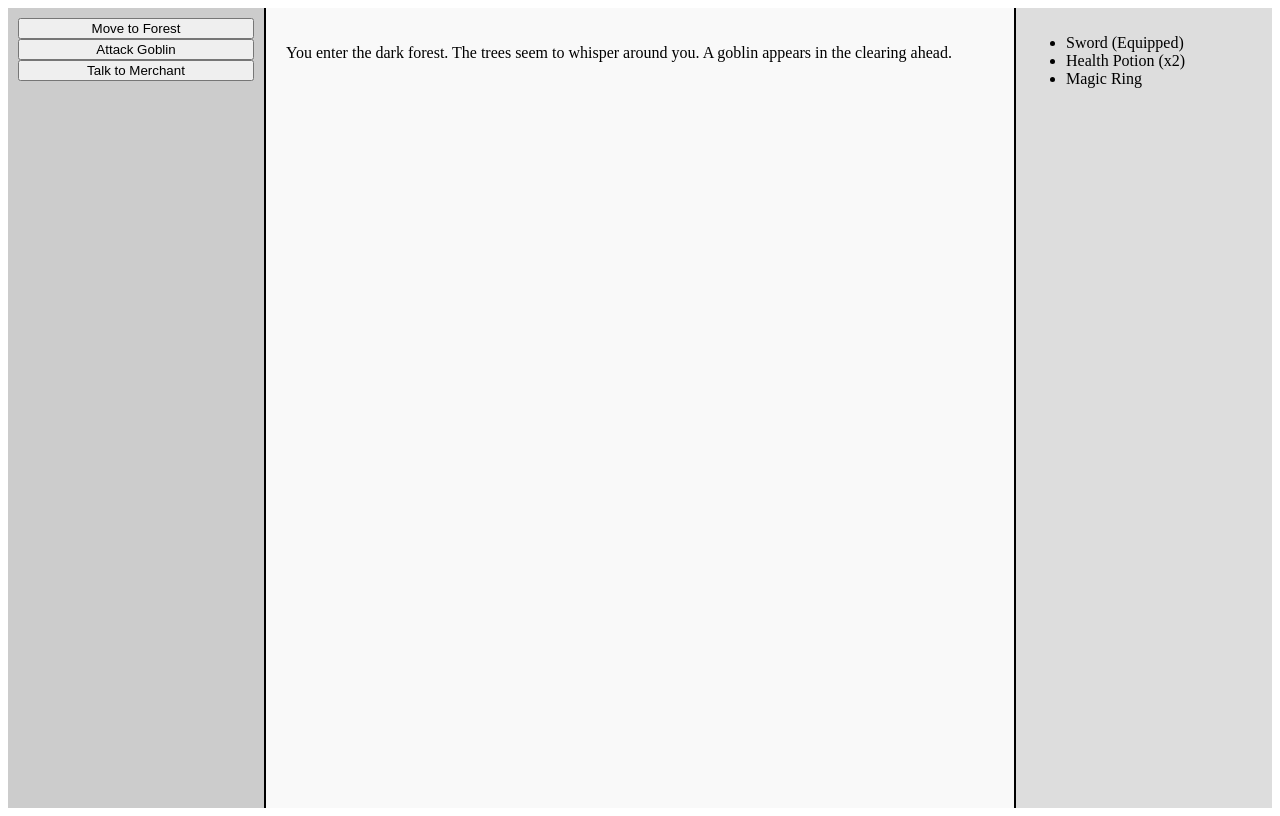
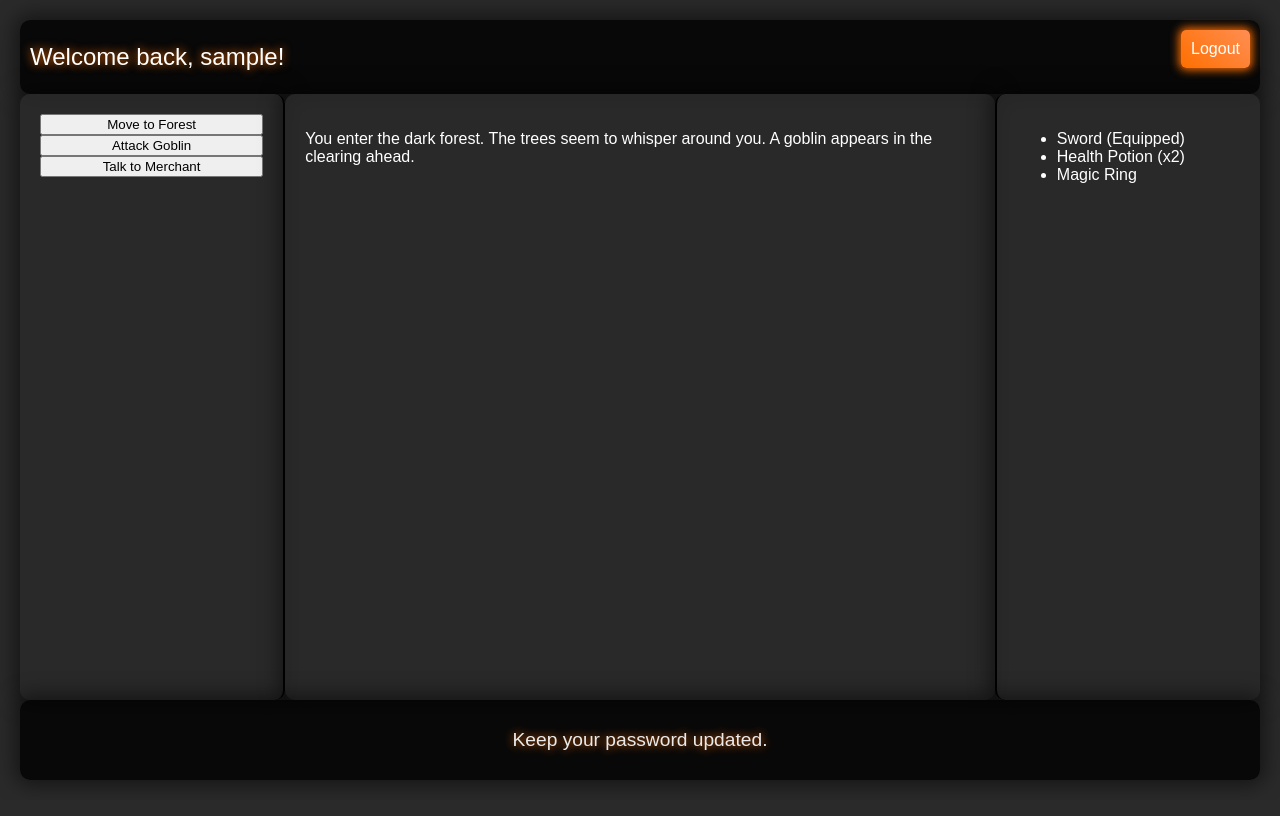
Before and after one commit to mongsun123/FYP, a PHP site: page / in a window 1280 px wide. After the commit the page ends 783 px from the top, so only its background shows below. Run offline with PHP 8.4, Linux system fonts and the light colour scheme; the visitor is signed in with stand-in values (Sample User, id 1).

Commit message:
updated index

```diff
--- a/index.php
+++ b/index.php
@@ -1,13 +1,97 @@
+<?php
+session_start();
+
+// Set session timeout duration (in seconds)
+$timeout_duration = 600; // 10 minutes
+
+// Check if the "last_activity" session variable is set
+if (isset($_SESSION['last_activity'])) {
+    // Calculate the session's lifetime
+    $elapsed_time = time() - $_SESSION['last_activity'];
+
+    // If the elapsed time exceeds the timeout duration, destroy the session and redirect to login
+    if ($elapsed_time > $timeout_duration) {
+        session_unset();
+        session_destroy();
+        header("Location: login.php?timeout=true");
+        exit();
+    }
+}
+
+// Update "last_activity" to the current time
+$_SESSION['last_activity'] = time();
+
+// Check if the user is logged in
+if (!isset($_SESSION['username'])) {
+    // Redirect to login page if not logged in
+    header("Location: login.php");
+    exit();
+}
+?>
+
 <style>
+    body, html {
+        margin: 0;
+        padding: 0;
+        height: 100%;
+        font-family: 'Exo', sans-serif;
+        color: #fff;
+        background-color: #2a2a2a; /* Dark background color */
+    }
+
     .ui-container {
         display: flex;
+        flex-direction: column;
+        justify-content: space-between;
         height: 100vh; /* Full height */
+        padding: 20px;
+        box-sizing: border-box;
+    }
+
+    .top-section, .bottom-section {
+        background: rgba(0, 0, 0, 0.8); /* Semi-transparent background with color */
+        padding: 10px;
+        border-radius: 10px;
+        text-align: center;
+        box-shadow: 0px 0px 20px 5px rgba(0,0,0,0.5);
+    }
+
+    .top-section {
+        display: flex;
+        justify-content: space-between;
+        align-items: center;
+    }
+
+    .welcome-message {
+        font-size: 1.5em;
+        text-shadow: 0px 0px 10px #ff6f00;
+    }
+
+    .logout-button {
+        padding: 10px;
+        font-size: 1em;
+        border: none;
+        border-radius: 5px;
+        background: linear-gradient(45deg, #ff6f00, #ff8e53);
+        color: #fff;
+        cursor: pointer;
+        transition: 0.3s;
+        box-shadow: 0px 0px 10px 2px #ff6f00;
+    }
+
+    .logout-button:hover {
+        box-shadow: 0px 0px 20px 5px #ff8e53;
+    }
+
+    .choice-layer, .content-layer, .inventory-layer {
+        padding: 20px;
+        border-radius: 10px;
+        background: rgba(42, 42, 42, 0.8);
+        box-shadow: 0px 0px 20px 5px rgba(0,0,0,0.5);
     }
 
     .choice-layer {
         width: 20%; /* Adjust as needed */
-        background-color: #ccc;
-        padding: 10px;
         border-right: 2px solid #000;
         display: flex;
         flex-direction: column;
@@ -15,22 +99,37 @@
 
     .content-layer {
         width: 60%; /* Adjust as needed */
-        background-color: #f9f9f9;
-        padding: 20px;
         overflow-y: auto;
     }
 
     .inventory-layer {
         width: 20%; /* Adjust as needed */
-        background-color: #ddd;
-        padding: 10px;
         border-left: 2px solid #000;
         display: flex;
         flex-direction: column;
     }
+
+    .advice-text {
+        font-size: 1.2em;
+        text-shadow: 0px 0px 10px #ff6f00;
+        animation: fade 1s ease-in-out infinite;
+    }
+
+    @keyframes fade {
+        0%, 100% { opacity: 0; }
+        50% { opacity: 1; }
+    }
 </style>
 
 <div class="ui-container">
+    <div class="top-section">
+        <div class="welcome-message">Welcome back, <?php echo $_SESSION['username']; ?>!</div>
+        <form action="logout.php" method="post">
+            <button type="submit" class="logout-button">Logout</button>
+        </form>
+    </div>
+
+    <div class="main-content" style="display: flex; flex: 1;">
         <div class="choice-layer">
             <!-- Player choices go here -->
             <button>Move to Forest</button>
@@ -52,3 +151,28 @@
             </ul>
         </div>
     </div>
+
+    <div class="bottom-section">
+        <p class="advice-text" id="cyber-advice"></p>
+    </div>
+</div>
+
+<script>
+    const advices = [
+        "Keep your password updated.",
+        "Use strong, unique passwords.",
+        "Beware of phishing scams.",
+        "Enable two-factor authentication.",
+        "Regularly back up your data."
+    ];
+    let adviceIndex = 0;
+
+    function showNextAdvice() {
+        document.getElementById("cyber-advice").textContent = advices[adviceIndex];
+        adviceIndex = (adviceIndex + 1) % advices.length;
+    }
+
+    // Show the first advice and then rotate every 10 seconds
+    showNextAdvice();
+    setInterval(showNextAdvice, 10000);
+</script>
--- a/login.php
+++ b/login.php
@@ -34,6 +34,12 @@ if ($_SERVER['REQUEST_METHOD'] == 'POST') {
         $error = "Invalid username or password!";
     }
 }
+
+// Display a timeout message if the session timed out
+if (isset($_GET['timeout']) && $_GET['timeout'] == 'true') {
+    echo "<p style='color:red;'>Your session has expired due to inactivity. Please log in again.</p>";
+}
+
 ?>
 
 <style>
```
Lines whose indentation alone changed are shown as unchanged.
